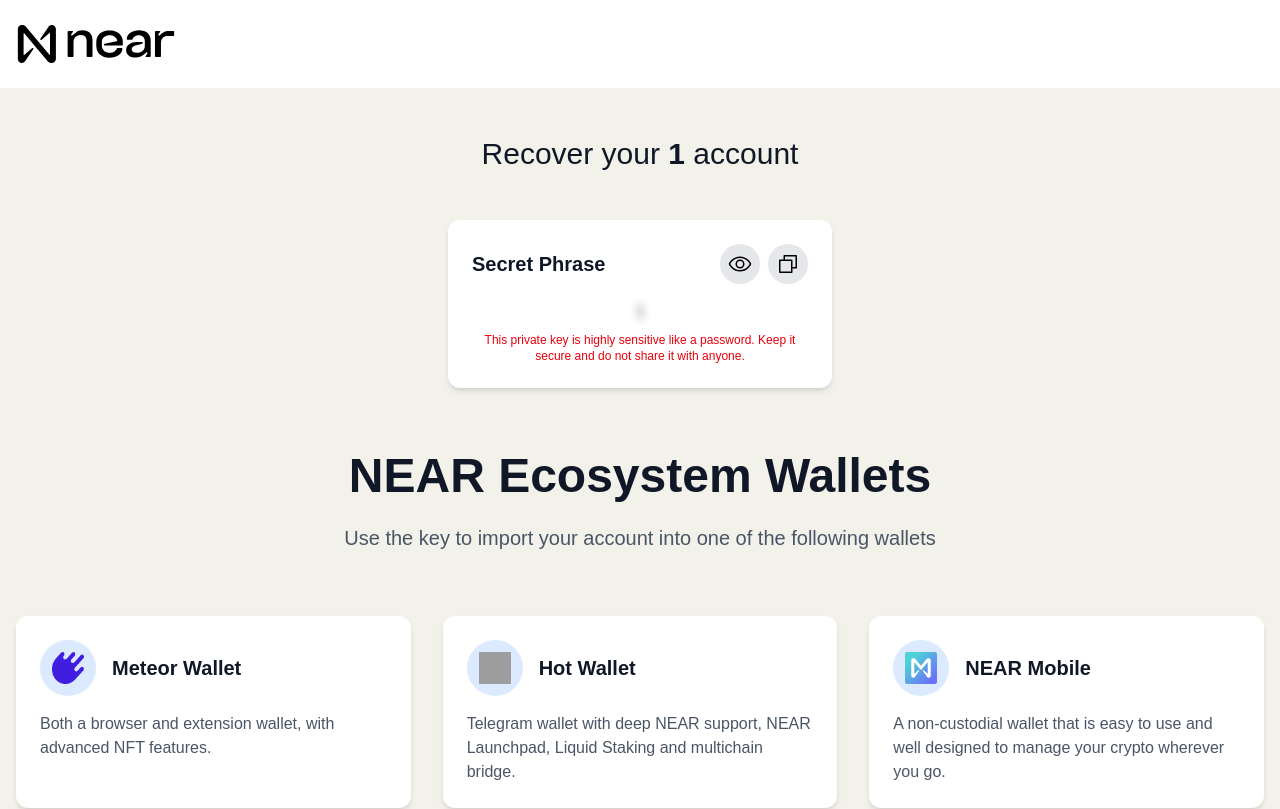
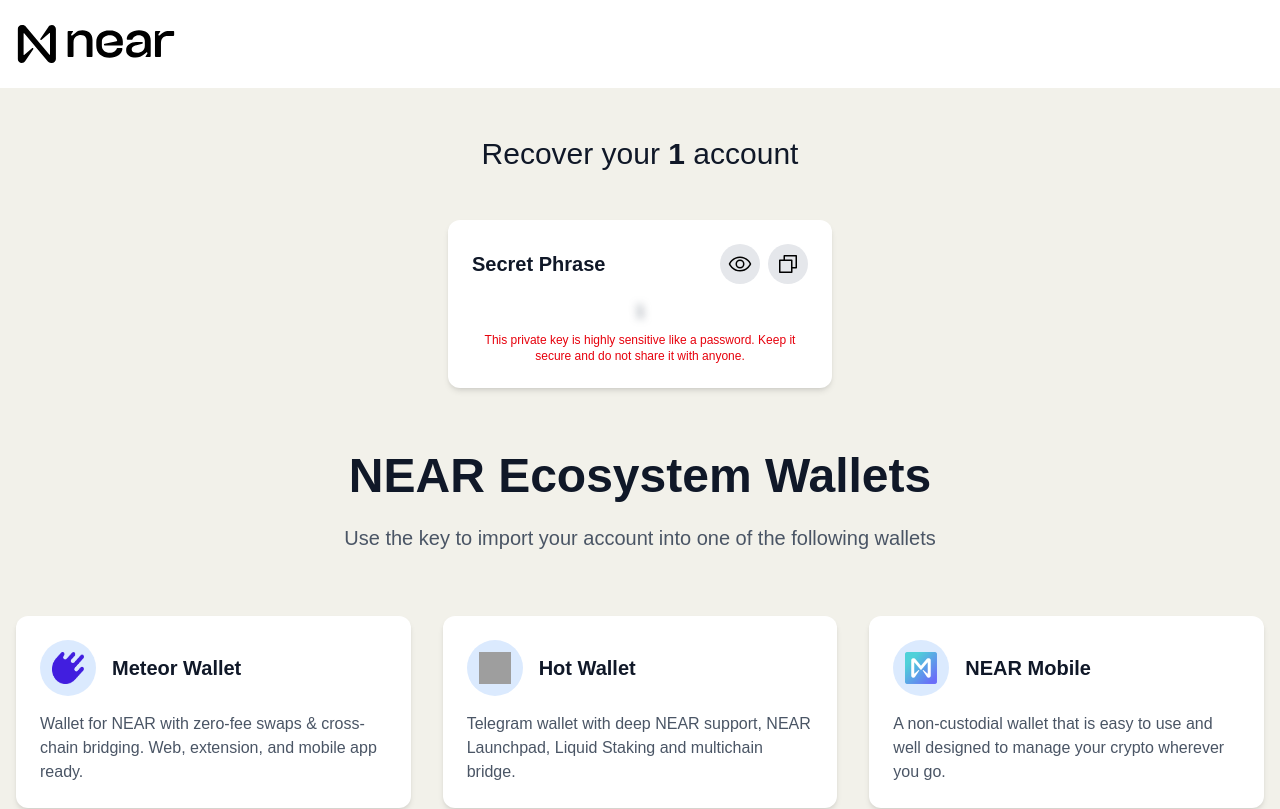
Before and after one commit to NEAR-DevHub/wallet-landing-near, a Next.js app: page /recover-with-link/1/1 in a window 1280 px wide. Shown: the top 809 px of the page. Built offline with nearby package versions, Linux system fonts and the light colour scheme; grey boxes are pictures that could not be loaded.

Commit message:
Updated link and text as requested.

```diff
--- a/src/data/wallets.ts
+++ b/src/data/wallets.ts
@@ -3,9 +3,9 @@
 	{
 		name: "Meteor Wallet",
 		icon: "/meteor.png",
-		url: "https://wallet.meteorwallet.app",
+		url: "https://meteorwallet.app/",
 		description:
-			"Both a browser and extension wallet, with advanced NFT features.",
+			"Wallet for NEAR with zero-fee swaps & cross-chain bridging. Web, extension, and mobile app ready.",
 	},
 	{
 		name: "Hot Wallet",
```
